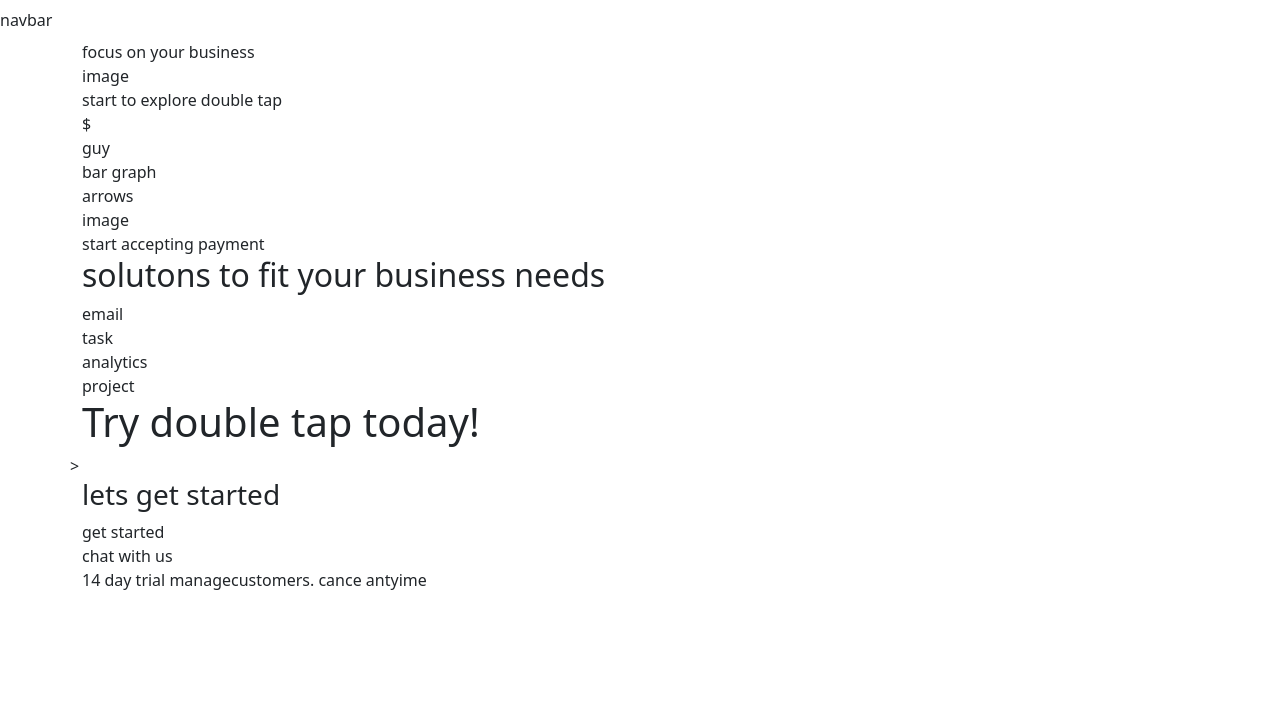
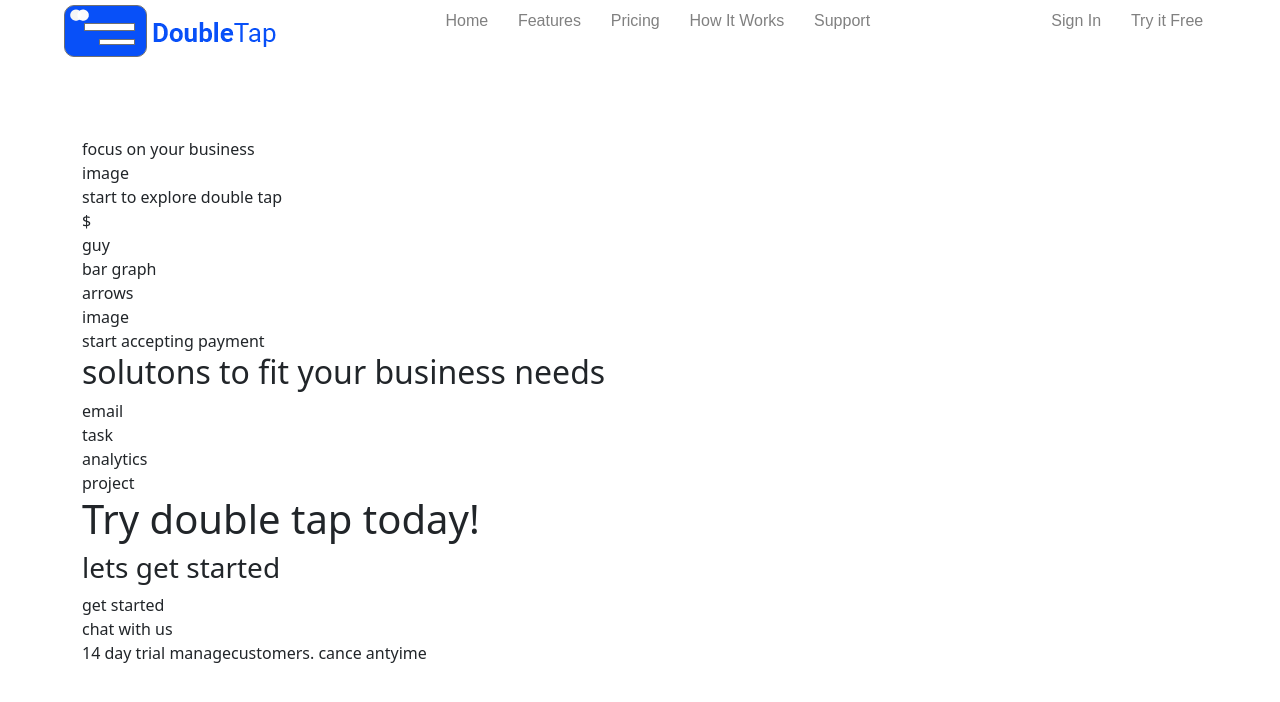
Before and after one commit to patrickjdineen/double_tap, a plain HTML site: page index.html in a window 1280 px wide. Drawn offline with nearby package versions, Linux system fonts and the light colour scheme.

Commit message:
Navbar start and first asignments

```diff
--- a/css/how_it_works.css
+++ b/css/how_it_works.css
@@ -0,0 +1,23 @@
+/*Nav Bar Styling*/
+.nav_bar{
+    display:flex;
+    color:grey;
+    align-self:flex-end;
+    justify-content: space-between;
+    padding:0 5vw;
+    align-items:center;
+    flex-wrap:wrap;
+    margin-bottom: 10vh;
+}
+.nav_bar a{
+    font-family:sans-serif;
+    text-decoration: none;
+    color:grey;
+}
+.nav_bar a:hover{
+    text-decoration:underline;
+}
+.nav_bar li{
+    display:inline-block;
+    padding:0 1vw 0 1vw;
+}
--- a/css/index.css
+++ b/css/index.css
@@ -0,0 +1,23 @@
+/*Nav Bar Styling*/
+.nav_bar{
+    display:flex;
+    color:grey;
+    align-self:flex-end;
+    justify-content: space-between;
+    padding:0 5vw;
+    align-items:center;
+    flex-wrap:wrap;
+    margin-bottom: 10vh;
+}
+.nav_bar a{
+    font-family:sans-serif;
+    text-decoration: none;
+    color:grey;
+}
+.nav_bar a:hover{
+    text-decoration:underline;
+}
+.nav_bar li{
+    display:inline-block;
+    padding:0 1vw 0 1vw;
+}
--- a/index.html
+++ b/index.html
@@ -7,14 +7,28 @@
 <meta name="Description" content="Enter your description here"/>
 <link rel="stylesheet" href="https://cdnjs.cloudflare.com/ajax/libs/twitter-bootstrap/5.0.0-beta1/css/bootstrap.min.css">
 <link rel="stylesheet" href="https://cdnjs.cloudflare.com/ajax/libs/font-awesome/5.15.1/css/all.min.css">
-<link rel="stylesheet" href="/css/index.css">
+<link rel="stylesheet" href='css/index.css'>
 <title>Double Tap CRM</title>
 </head>
+
 <body>
-    <nav class="navbar">
-        navbar
+    <nav class="nav_bar">
+        <img src="images/CRM-Main/Logo-1.png">
+        <ul>
+            <li><a href="index.html">Home</a></li>
+            <li><a href="Features">Features</a></li>
+            <li><a href="Pricing">Pricing</a></li>
+            <li><a href="how_it_works.html">How It Works</a></li>
+            <li><a href="Support">Support</a></li>
+        </ul>
+        <ul>
+            <!--Pat will convert to buttons-->
+            <li><a href="sign_in.html">Sign In</a></li>
+            <li><a href="sign_up.html>">Try it Free</a></li>
+        </ul>
     </nav>
     <div class="container">
+         <!--Group of 3-->
         <div class="row">
             <div>
                 focus on your business
@@ -23,6 +37,9 @@
                 image
             </div>
         </div>
+          <!--Group of 3-->
+
+        <!--Group of 2-->
         <div class="row">
             <div>
             start to explore double tap
@@ -34,6 +51,7 @@
             <div>bar graph</div>
             <div>arrows</div>
         </div>
+         <!--Group of 2-->
         <div class="row">
             <div>
             image
@@ -50,7 +68,8 @@
             <div>project</div>
         </div>
         <footer class="row">
-           <h1>Try double tap today!</h1>>
+            <!--Alejandro to do footer-->
+           <h1>Try double tap today!</h1>
            <h3>lets get started</h3>
            <span>get started</span><span>chat with us</span>
            <span>14 day trial managecustomers. cance antyime</span>
```
Also changed, not shown: how_it_works.html (+16 -0 lines), 1 other file.
